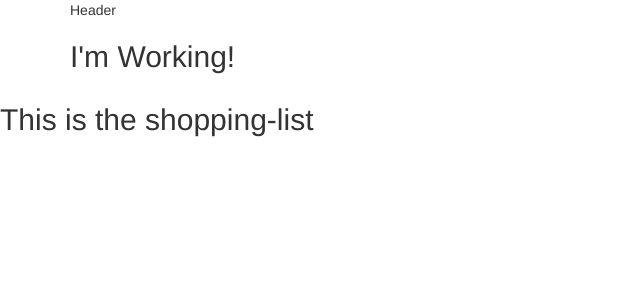
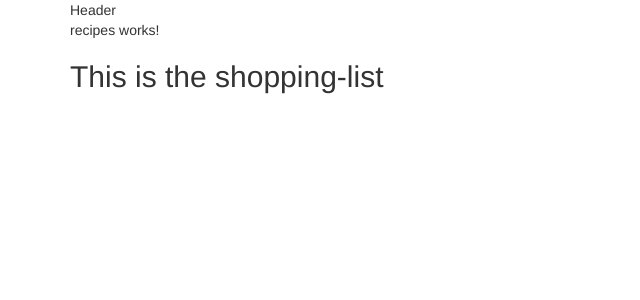
Before and after one commit to elleom/angular-recipes, an Angular app: page / in a window 1280 px wide. Shown: the top 300 px of the page, without its empty margins (0-640 px from the left). Built offline with nearby package versions, Linux system fonts and the light colour scheme.

Commit message:
added components

```diff
--- a/src/app/app.component.html
+++ b/src/app/app.component.html
@@ -2,8 +2,8 @@
 <div class="container">
   <div class="row">
     <div class="col-md-12">
-      <h2>I'm Working!</h2>
+      <app-recipes></app-recipes>
+      <app-shopping-list></app-shopping-list>
     </div>
   </div>
 </div>
-<app-shopping-list></app-shopping-list>
```
